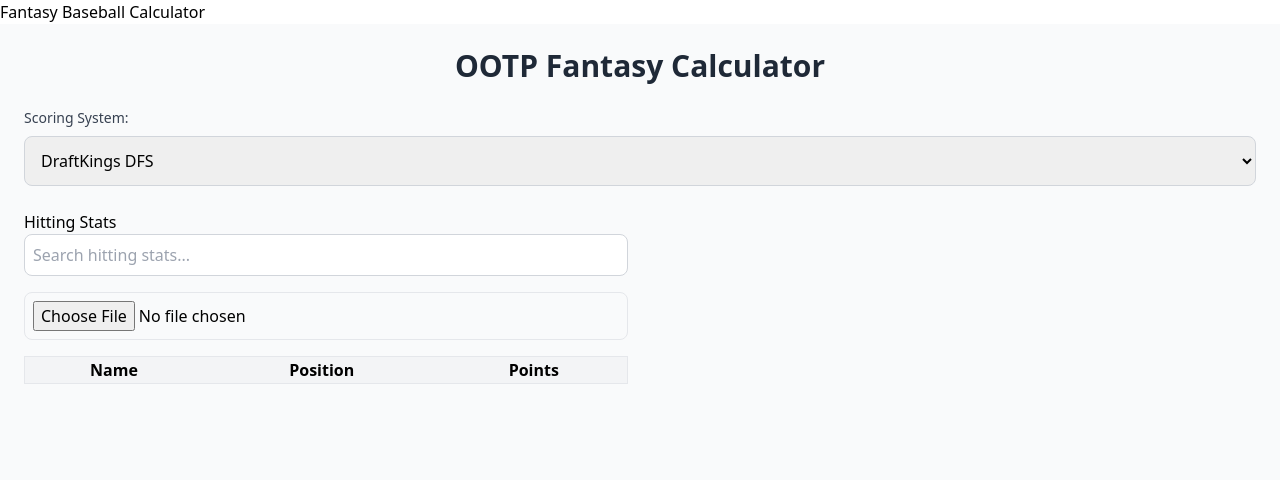
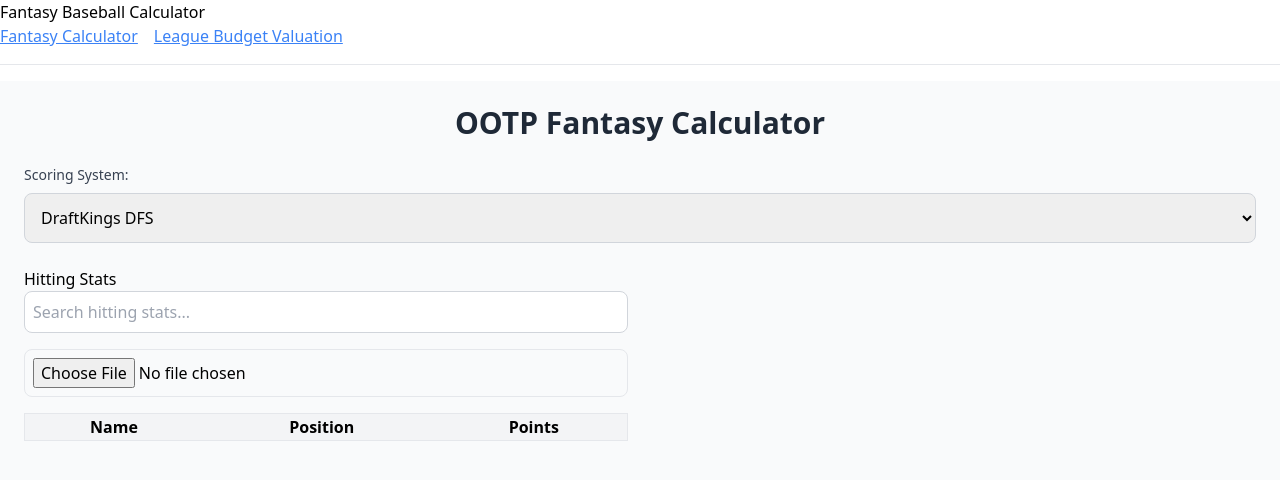
Before and after one commit to quarterback/SimBaseballCalc, a React (Create React App) app: page / in a window 1280 px wide. Shown: the top 480 px of the page. Built offline with nearby package versions, Linux system fonts and the light colour scheme.

Commit message:
Update App.js

```diff
--- a/src/App.js
+++ b/src/App.js
@@ -1,12 +1,27 @@
 import React from 'react';
+import { BrowserRouter as Router, Routes, Route, Link } from 'react-router-dom';
 import FantasyCalculator from './FantasyCalculator';
+import LeagueBudgetValuation from './LeagueBudgetValuation';
 
 function App() {
   return (
-    <div className="App">
-      <h1>Fantasy Baseball Calculator</h1>
-      <FantasyCalculator /> {/* Ensure this line exists */}
-    </div>
+    <Router>
+      <div className="App">
+        <h1>Fantasy Baseball Calculator</h1>
+        {/* Navigation Links */}
+        <nav className="space-x-4">
+          <Link to="/" className="text-blue-500 underline">Fantasy Calculator</Link>
+          <Link to="/league-budget" className="text-blue-500 underline">League Budget Valuation</Link>
+        </nav>
+        <hr className="my-4" />
+
+        {/* Routes */}
+        <Routes>
+          <Route path="/" element={<FantasyCalculator />} />
+          <Route path="/league-budget" element={<LeagueBudgetValuation />} />
+        </Routes>
+      </div>
+    </Router>
   );
 }
 
```
